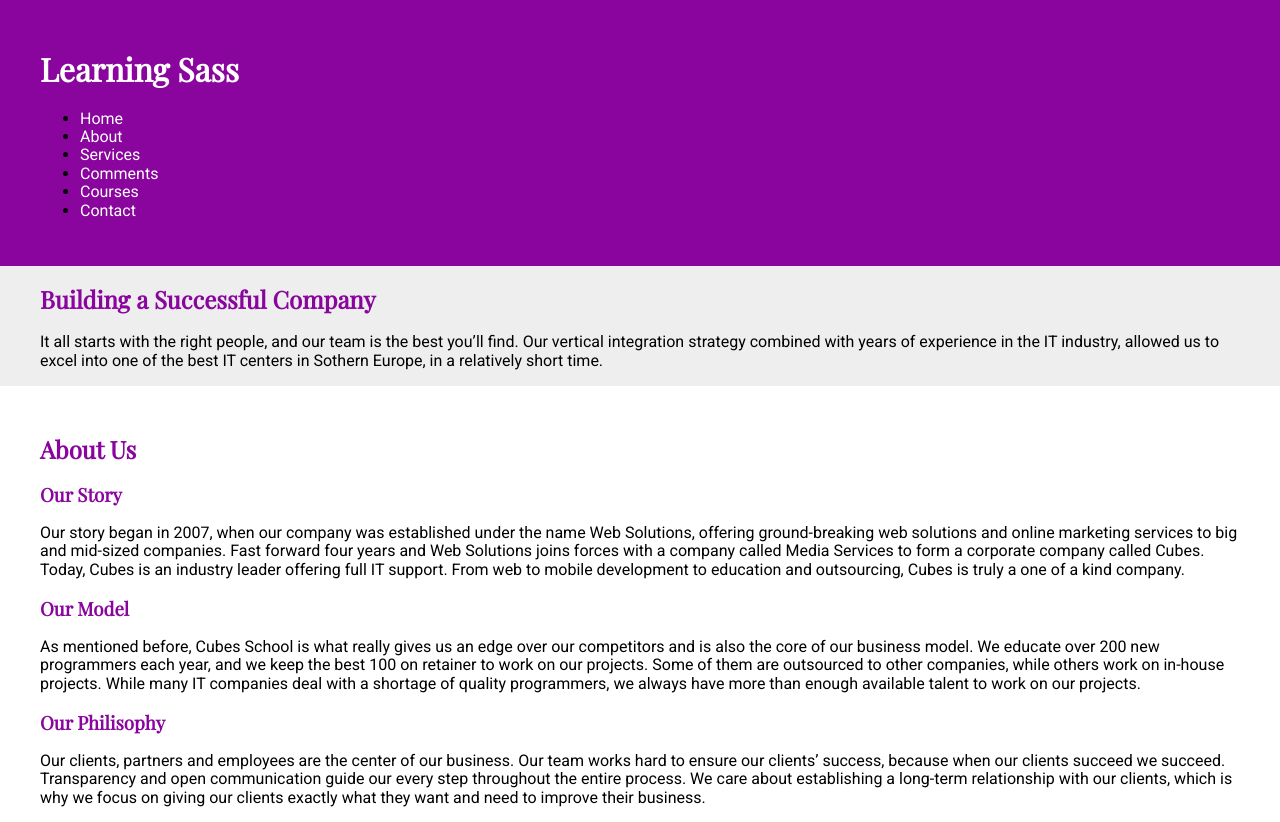
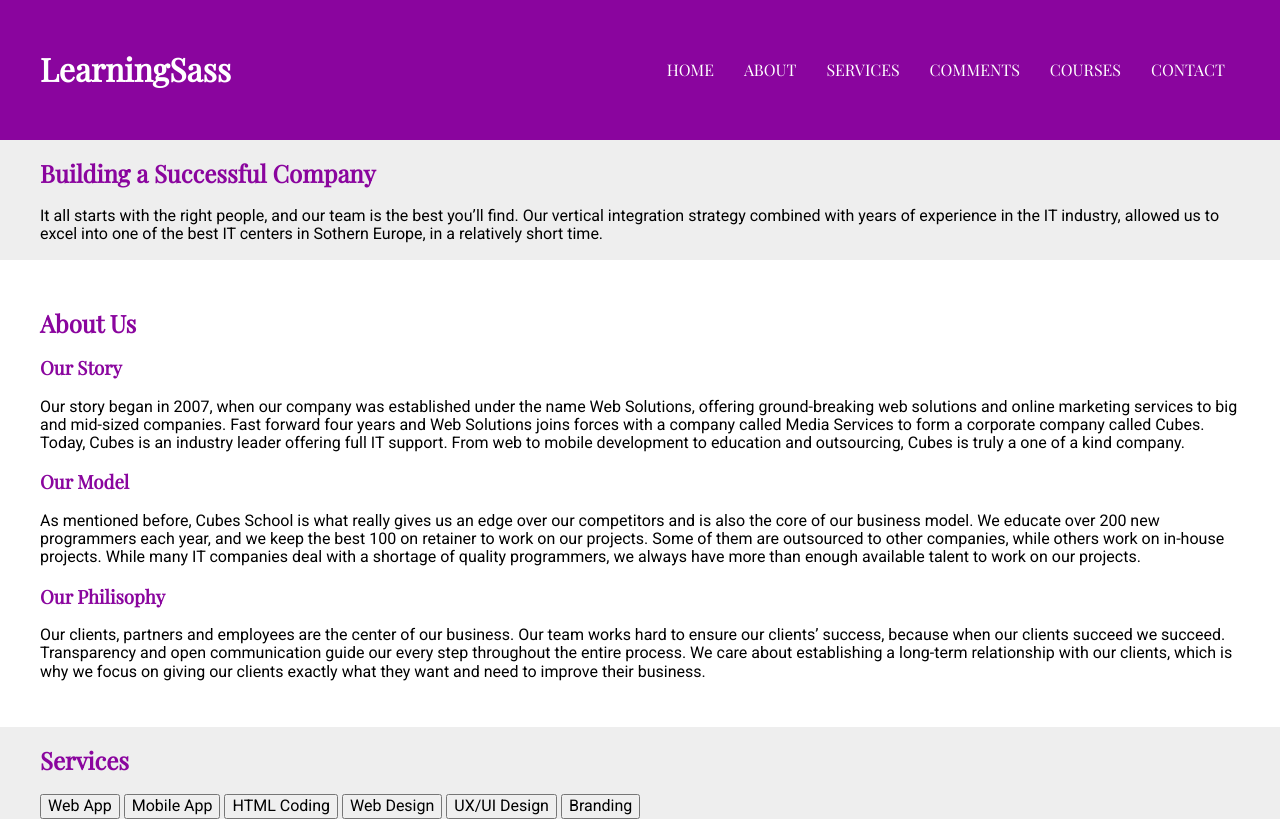
Before and after one commit to i-st04/learningSass, a plain HTML site: page public_html/index.html in a window 1280 px wide. Shown: the top 822 px of the page. Drawn offline with nearby package versions, Linux system fonts and the light colour scheme.

Commit message:
header done

```diff
--- a/public_html/index.html
+++ b/public_html/index.html
@@ -16,8 +16,8 @@
     <body>
         <header>
             <div class="container">
+                <h1 class="branding"><a href="#">LearningSass</a></h1>
                 <nav>
-                    <h1 class="branding"><a href="#">Learning Sass</a></h1>
                     <ul>
                         <li><a href="#home">Home</a></li>
                         <li><a href="#about">About</a></li>
--- a/public_html/scss/partials/_header.scss
+++ b/public_html/scss/partials/_header.scss
@@ -1,11 +1,80 @@
 $header-bg:$purple;
 $header-link-color:$white;
+$nav-font:$playfair;
+$nav-link-hover:$green;
 
 header{
     padding: 30px 0px;
     background-color: $header-bg;
+
+    .branding{
+        text-align: center;
+        a{
+        color: $header-link-color;
+    }
+    }
+
+
+    nav{
+        ul{
+            list-style: none;
+            padding-left: 0px;
+
+            li{
+                a{
+                    display: block;
+                    padding: 5px 0;
+                    color: $header-link-color;
+                    text-align: center;
+                    font-family: $nav-font;
+                    text-transform: uppercase;
+
+                    &:hover,
+                    &.active{
+                        color: $nav-link-hover;
+                    }
+                }
+            }
+        }
+    }
 }
 
-header a{
-   color: $header-link-color;
+@media(min-width:768px){
+    header{
+        .container{
+            display: flex;
+            justify-content: space-between;
+            align-items: center;
+
+            nav{
+                ul{
+                    display: flex;
+
+                    li{
+                        a{
+                            padding: 5px 8px;
+                        }
+                    }
+                }
+            }
+        }
+    }
+
 }
+
+@media(min-width:992px){
+    header{
+        .container{
+             nav{
+                ul{
+                   li{
+                        a{
+                            padding: 5px 15px;
+                        }
+                    }
+                }
+            }
+        }
+    }
+
+}
--- a/public_html/scss/partials/_variables.scss
+++ b/public_html/scss/partials/_variables.scss
@@ -3,3 +3,4 @@ $white:#ffffff;
 $black: #000000;
 $purple: #8a059e;
 $light-gray:#eeeeee;
+$green:#42f587;
```
Also changed, not shown: nbproject/private/private.xml (+9 -1 lines), public_html/css/theme.css, 1 other file.
